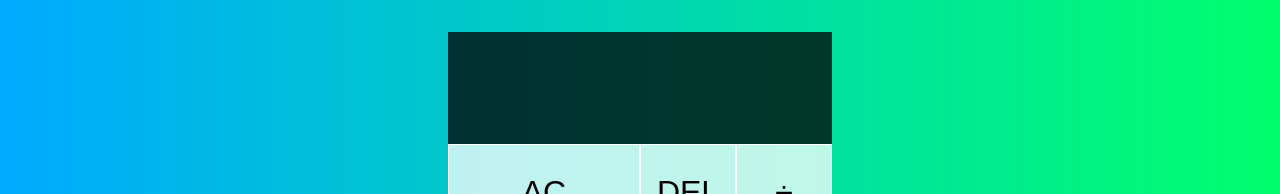
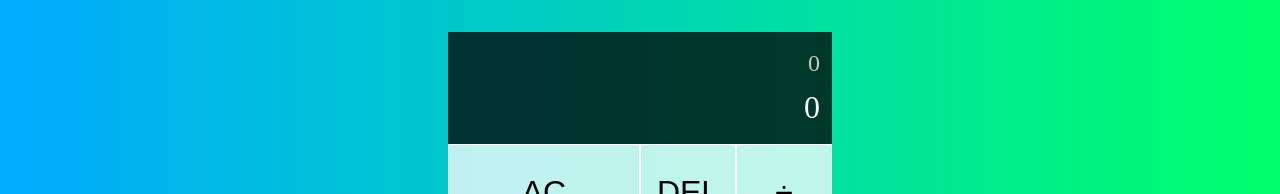
Before and after one commit to AshwanthramKL/Calculator, a React (Create React App) app: page / in a window 1280 px wide. Shown: the top 194 px of the page. Built offline with nearby package versions, Linux system fonts and the light colour scheme.

Commit message:
added number formatter

```diff
--- a/src/App.tsx
+++ b/src/App.tsx
@@ -158,6 +158,19 @@ function evaluate({
   return computation;
 }
 
+const INTEGER_FORMATTER = new Intl.NumberFormat("en-us", {
+  maximumFractionDigits: 0,
+});
+
+function formatOperand(operand: string | null) {
+  if (operand === null) return;
+  const [integer, decimal] = operand?.split(".");
+  console.log(integer, decimal);
+
+  if (decimal === null || decimal === undefined) return `${INTEGER_FORMATTER.format(Number(integer))}`;
+  return `${INTEGER_FORMATTER.format(Number(integer))}.${decimal}`;
+}
+
 function App() {
   const [{ currentOperand, previousOperand, operation }, dispatch] = useReducer(
     reducer,
@@ -168,9 +181,10 @@ function App() {
     <div className="calculator-grid">
       <div className="output">
         <div className="previous-operand">
-          {previousOperand} {operation}
+          {formatOperand(previousOperand)}
+          {operation}
         </div>
-        <div className="current-operand">{currentOperand}</div>
+        <div className="current-operand">{formatOperand(currentOperand)}</div>
       </div>
       <button
         className="span-two"
--- a/src/styles.css
+++ b/src/styles.css
@@ -40,7 +40,8 @@ body {
   display: flex;
   color: white;
   flex-direction: column;
-  word-wrap: break-word;
+  /* display: inline-block; */
+  word-break: break-word;
   padding: 0.75rem;
   align-items: flex-end;
   justify-content: space-around;
```
